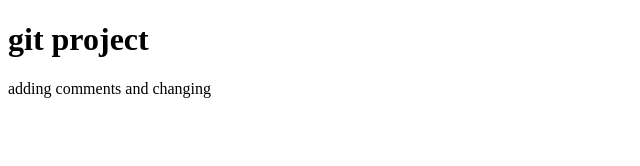
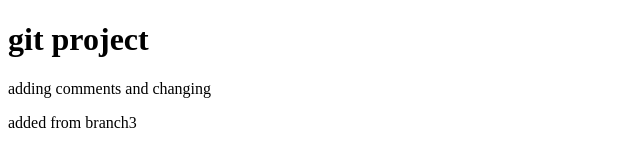
Before and after one commit to AsiaKo/gitproject, a plain HTML site: page index.html in a window 1280 px wide. Shown: the whole page, without its empty margins (0-640 px from the left). Drawn offline with Linux system fonts and the light colour scheme.

Commit message:
changes from branch3

```diff
--- a/index.html
+++ b/index.html
@@ -8,6 +8,7 @@
 
 	<h1>git project</h1>
 	<p>adding comments and changing</p>
+	<div><p>added from branch3</p></div>
 
 
 </body>
```
